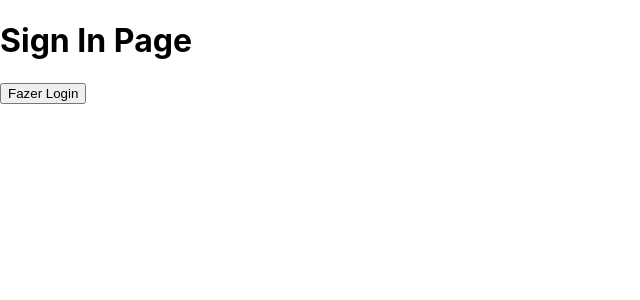
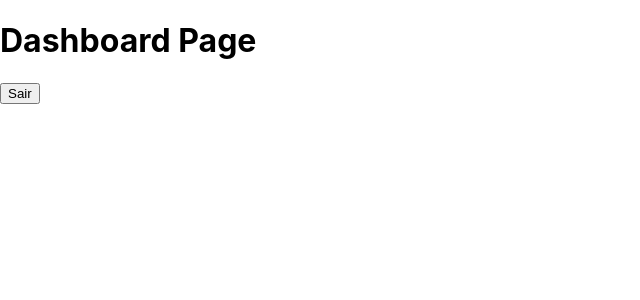
Before and after one commit to willsantos/reactjs-auth, a React (Create React App) app: page / in a window 1280 px wide. Both pictures are taken after a click on the button "Fazer Login". Shown: the top 300 px of the page, without its empty margins (0-640 px from the left). Built offline with nearby package versions, Linux system fonts and the light colour scheme.

Commit message:
Add localstorage user

```diff
--- /dev/null
+++ b/src/contexts/auth.jsx
@@ -0,0 +1,35 @@
+import React, { useState, createContext, useEffect } from 'react';
+import { logIn } from '../services/api';
+
+export const authContext = createContext();
+
+export const AuthProvider = ({ children }) => {
+  const [user, setUser] = useState(null);
+
+  useEffect(() => {
+    setUser(JSON.parse(localStorage.getItem('@WILLauth:user')));
+  }, []);
+
+  async function signIn() {
+    const response = await logIn();
+    setUser(response.user);
+    localStorage.setItem('@WILLauth:user', JSON.stringify(response.user));
+  }
+
+  async function signOut() {
+    localStorage.removeItem('@WILLauth:user');
+    setUser(null);
+  }
+
+  return (
+    <authContext.Provider
+      value={{
+        signed: !!user, user, signIn, signOut,
+      }}
+    >
+      {children}
+    </authContext.Provider>
+  );
+};
+
+export default AuthProvider;
--- a/src/pages/Dashboard/index.jsx
+++ b/src/pages/Dashboard/index.jsx
@@ -1,5 +1,21 @@
-import React from 'react';
+import React, { useContext } from 'react';
+import { authContext } from '../../contexts/auth';
 
-const Dashboard = () => <div><h1>Dashboard Page</h1></div>;
+const Dashboard = () => {
+  const { signOut } = useContext(authContext);
+
+  function handleLogout() {
+    signOut();
+  }
+
+  return (
+    <div>
+      <h1>Dashboard Page</h1>
+      <button type="button" onClick={handleLogout}>
+        Sair
+      </button>
+    </div>
+  );
+};
 
 export default Dashboard;
--- a/src/pages/SignIn/index.jsx
+++ b/src/pages/SignIn/index.jsx
@@ -1,10 +1,23 @@
-import React from 'react';
-import * as auth from '../../services/api';
+import React, { useContext } from 'react';
+import { Redirect } from 'react-router-dom';
+import { authContext } from '../../contexts/auth';
 
 const SignIn = () => {
+  const { signed, signIn } = useContext(authContext);
+
   async function handleSignIn() {
-    const response = await auth.logIn();
-    console.log('Logou!', response);
+    signIn();
+  }
+
+  if (signed) {
+    return (
+      <Redirect
+        to={{
+          pathname: '/dashboard',
+
+        }}
+      />
+    );
   }
 
   return (
--- a/src/routes/PrivateRoute/index.jsx
+++ b/src/routes/PrivateRoute/index.jsx
@@ -1,5 +1,5 @@
 import React, { useContext } from 'react';
-import { Redirect, Route, useLocation } from 'react-router-dom';
+import { Redirect, Route } from 'react-router-dom';
 
 import { authContext } from '../../contexts/auth';
 
--- a/src/routes/app.routes.jsx
+++ /dev/null
@@ -1,12 +0,0 @@
-import React from 'react';
-import { Route } from 'react-router-dom';
-
-import Dashboard from '../pages/Dashboard';
-
-const AppRoutes = () => (
-  <Route path="/dashboard">
-    <Dashboard />
-  </Route>
-);
-
-export default AppRoutes;
--- a/src/routes/auth.routes.jsx
+++ /dev/null
@@ -1,12 +0,0 @@
-import React from 'react';
-import { Route } from 'react-router-dom';
-
-import SignIn from '../pages/SignIn';
-
-const AuthRoutes = () => (
-  <Route path="/" exact>
-    <SignIn />
-  </Route>
-);
-
-export default AuthRoutes;
--- a/src/routes/index.jsx
+++ b/src/routes/index.jsx
@@ -1,22 +1,28 @@
-import React from 'react';
-import {
-  BrowserRouter as Router,
-  Route,
-  Switch,
-} from 'react-router-dom';
+import React, { useContext } from 'react';
+import { Route } from 'react-router-dom';
+import { authContext } from '../contexts/auth';
 
-import AppRoutes from './app.routes';
-import AuthRoutes from './auth.routes';
+import Dashboard from '../pages/Dashboard';
+import SignIn from '../pages/SignIn';
+import PrivateRoute from './PrivateRoute';
 
-const Routes = () => (
-  <Router>
-    <Switch>
-      <AuthRoutes />
-    </Switch>
-    <Switch>
-      <AppRoutes />
-    </Switch>
-  </Router>
-);
+const Routes = () => {
+  const { signed } = useContext(authContext);
+  return (
+    <switch>
+
+      <PrivateRoute path="/dashboard">
+        <Dashboard />
+      </PrivateRoute>
+
+      <Route path="/" exact>
+        { !signed
+          ? <SignIn />
+          : <Dashboard />}
+      </Route>
+
+    </switch>
+  );
+};
 
 export default Routes;
```
Also changed, not shown: src/App.js (+9 -1 lines).
